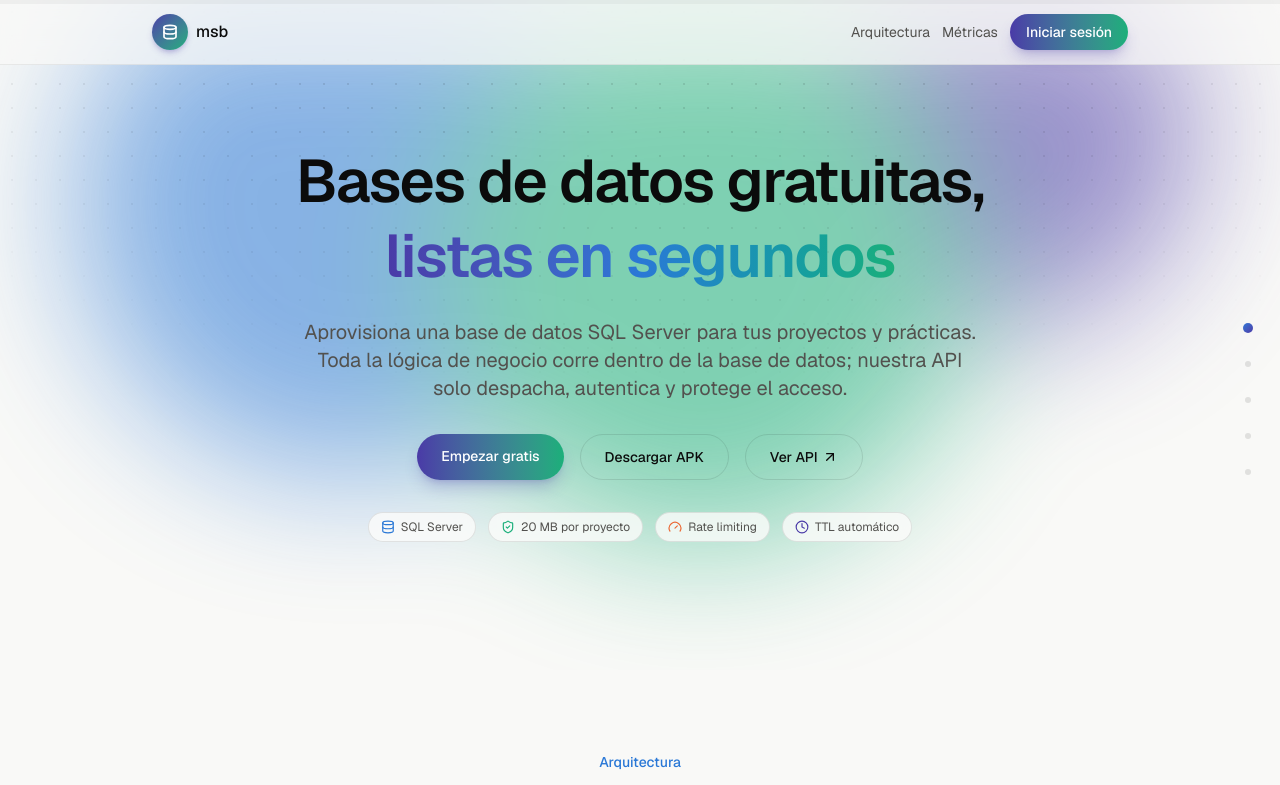
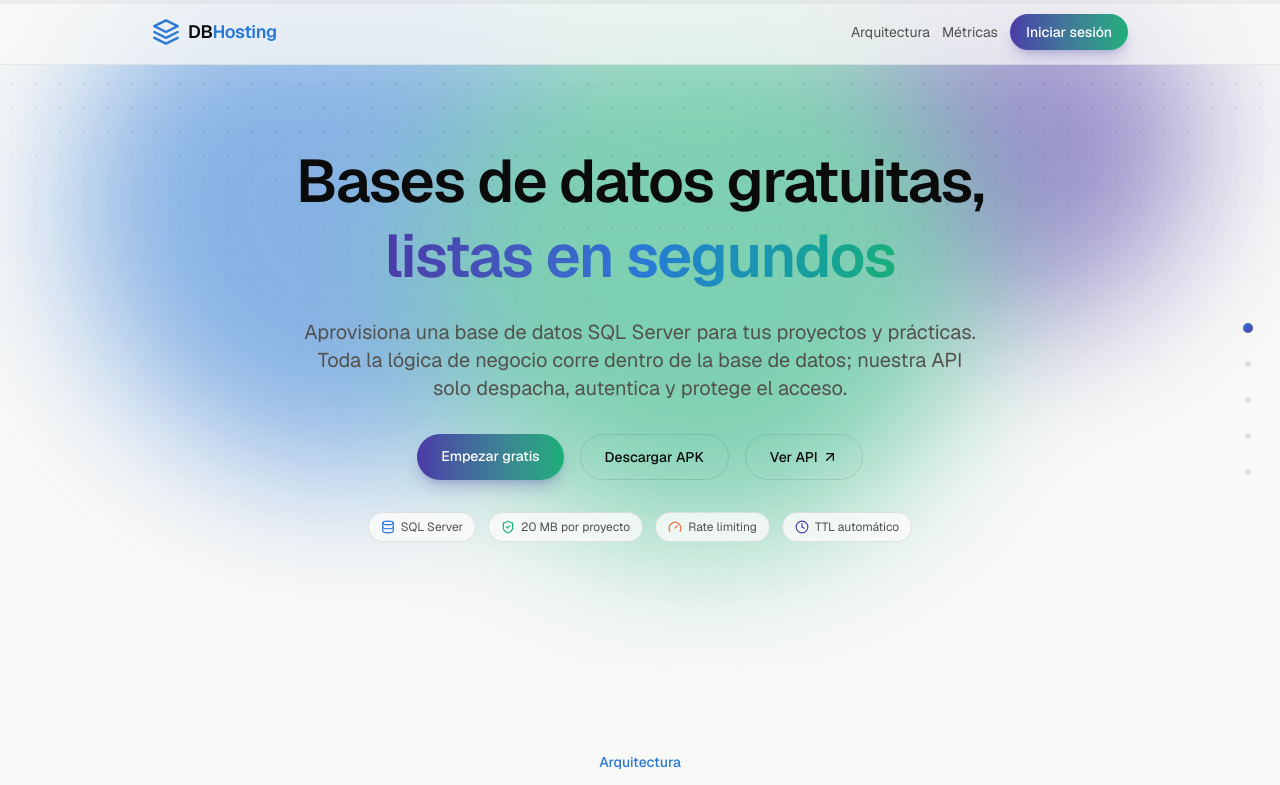
Before and after one commit to message-broker-celula/frontend-landing, a Next.js app in the folder apps/landing/: page / in a window 1280 px wide. Shown: the top 785 px of the page. Built offline with nearby package versions, Linux system fonts and the light colour scheme; no server answers.

Commit message:
feat: add custom branding logo to navigation

```diff
--- a/apps/landing/components/SiteNav.tsx
+++ b/apps/landing/components/SiteNav.tsx
@@ -1,10 +1,9 @@
 "use client";
 
 import Link from "next/link";
-import { Database } from "lucide-react";
 import { useAuth } from "@/lib/auth/context";
-import { siteConfig } from "@/lib/site-config";
 import { Spinner } from "@/components/ui/Spinner";
+import { Logo } from "@/components/Logo"; // <-- Importamos nuestro logo
 
 export default function SiteNav() {
   const { status, needsProvisioning } = useAuth();
@@ -28,12 +27,9 @@ export default function SiteNav() {
   return (
     <header className="fixed inset-x-0 top-0 z-40 border-b border-line/60 bg-background/75 backdrop-blur-md">
       <div className="mx-auto flex h-16 max-w-5xl items-center justify-between px-6">
-        <Link href="/#top" className="group flex items-center gap-2 font-medium">
-          <span className="flex h-9 w-9 items-center justify-center rounded-full bg-gradient-to-br from-series-5 to-series-2 text-white shadow-md shadow-series-5/25">
-            <Database size={16} strokeWidth={2.5} />
-          </span>
-          <span className="text-sm sm:text-base">{siteConfig.cellName}</span>
-        </Link>
+
+        {/* Aquí insertamos nuestro componente de Logo personalizado */}
+        <Logo className="text-sm sm:text-base" />
 
         <nav className="flex items-center gap-2 sm:gap-3">
           <Link
```
